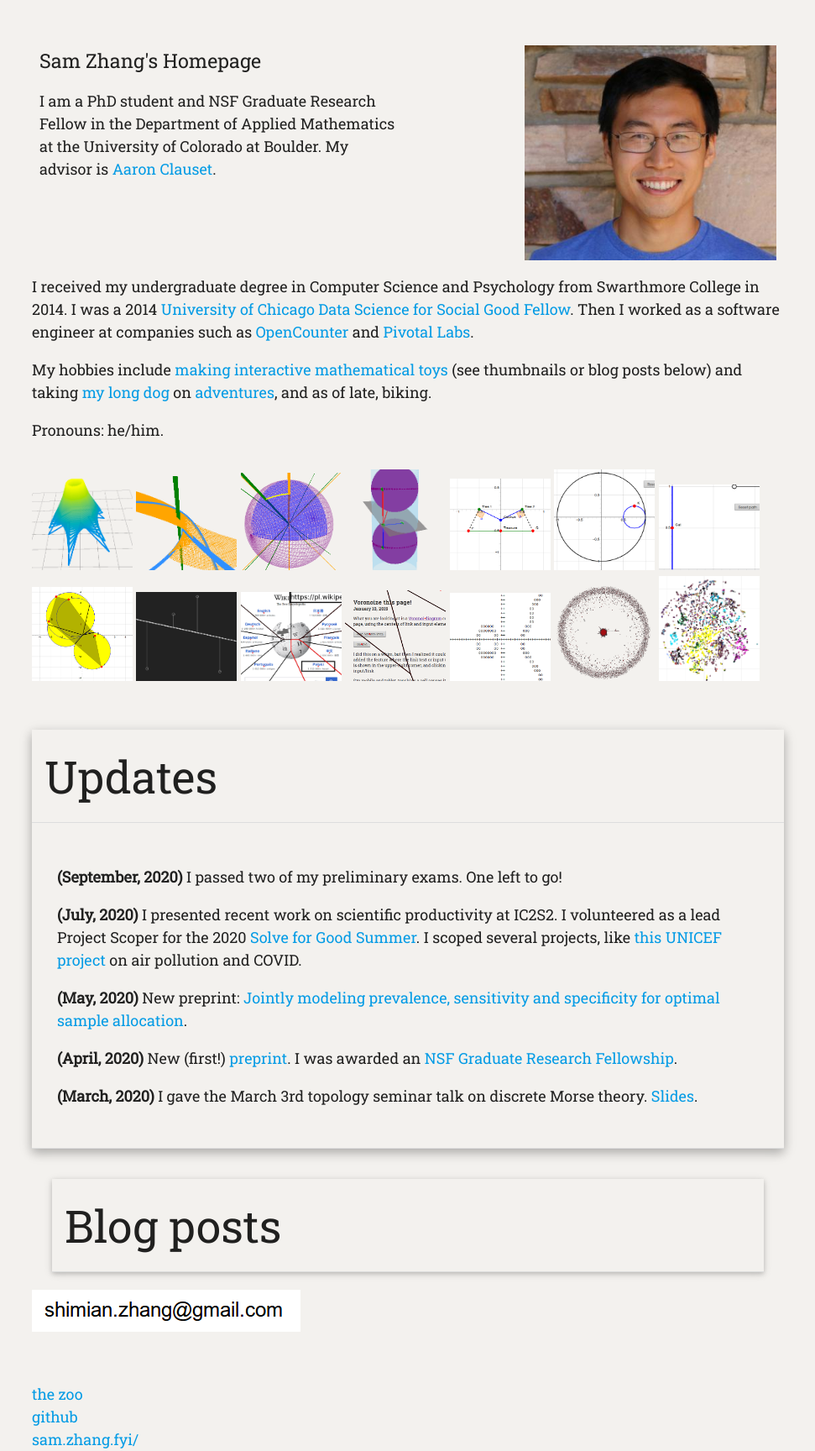
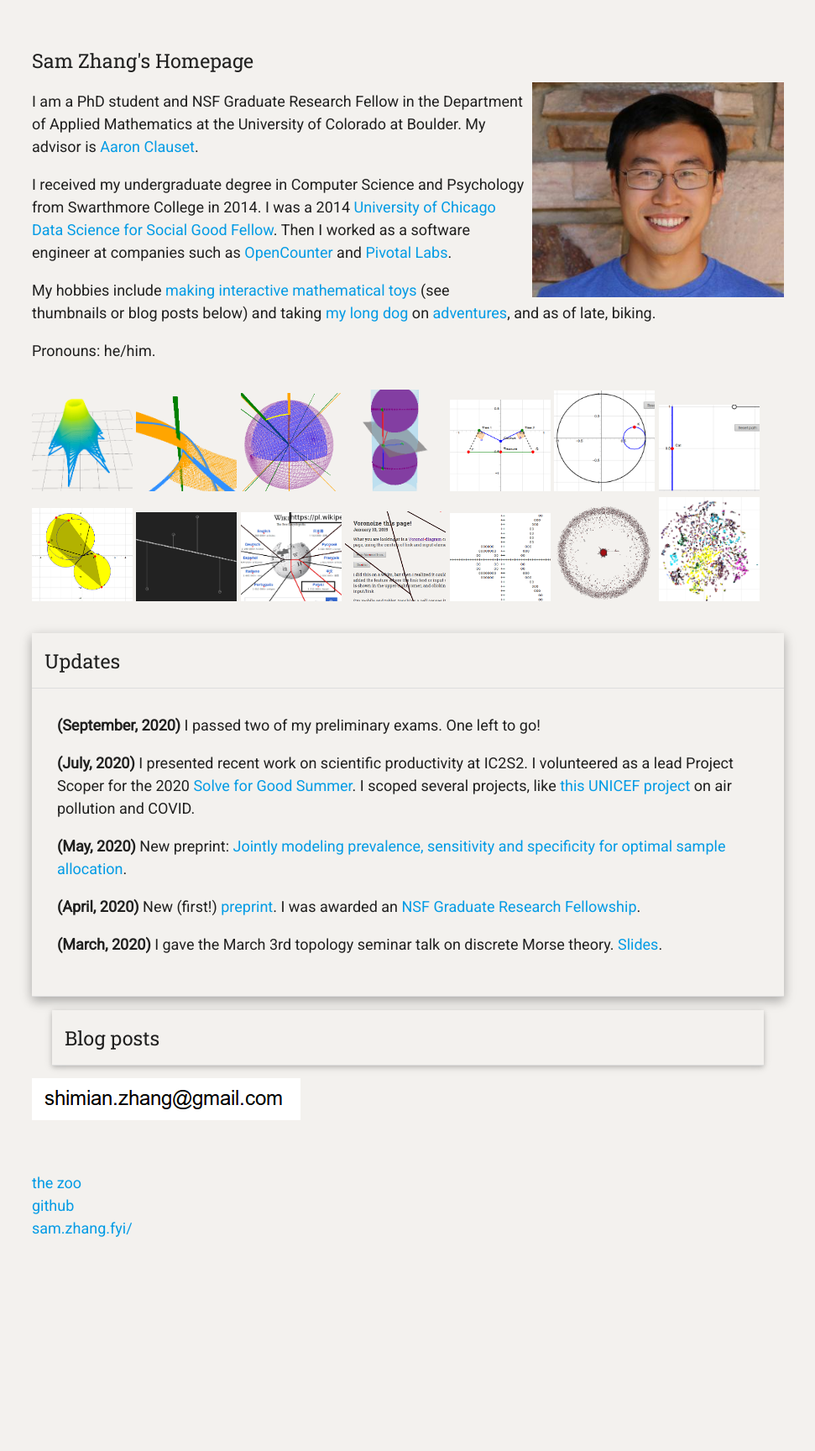
Before and after one commit to samzhang111/samzhang111.github.io, a Jekyll site: the page built from index.html, in a window 1280 px wide. Shown: the whole page at 84% size, without its empty margins (154-1125 px from the left). Built offline with Jekyll 4.4.1, drawn with Linux system fonts in a browser that asks for light colours; after the commit the page ends 1530 px from its top, so only the background shows below that.

Commit message:
styling the website

```diff
--- a/css/site.scss
+++ b/css/site.scss
@@ -2,29 +2,37 @@
 ---
 
 @import url(https://fonts.googleapis.com/css?family=Roboto+Slab);
+@import url(https://fonts.googleapis.com/css?family=Roboto);
 
 html {
-    font-family: 'Roboto Slab';
+    font-family: 'Roboto';
     font-size: 18px;
     color: #333;
     background-color: #f3f1ee;
 }
 
-.name {
+h1, h2, h3, .nametitle, .homelink, .title, .postdate {
+    font-family: 'Roboto Slab';
+}
+
+.nametitle {
     font-size: 1.3em;
 }
 
-.two-column {
-    display: flex;
-    flex-direction: row;
-    flex-wrap: wrap;
-    justify-content: space-between;
-    min-width: 100%;
+#headshot {
+    width: min(300px, 90%);
+    float: right;
+    margin: 0.5em 0 0 0.5em;
 }
 
-.column {
-    flex: 1;
-    margin: 0 0.5em;
+@media (max-width: 480px) {
+    .intro {
+        clear: both;
+    }
+
+    #headshot {
+        float: none;
+    }
 }
 
 .container {
@@ -34,8 +42,8 @@ html {
 }
 
 .site {
-    font-family: 'Roboto Slab';
-    margin: 3em auto;
+    font-family: 'Roboto';
+    margin: 3em auto !important;
     font-size: 18px;
 
 
@@ -81,12 +89,13 @@ html {
 }
 
 .row {
-  display: flex;
   margin-bottom: 0.3rem;
 }
 
 .date {
   min-width: 7rem;
+  margin-right: 0.5em;
+  font-weight: bold;
 }
 
 .tag {
@@ -95,9 +104,6 @@ html {
   margin-right: 1rem;
 }
 
-.title {
-}
-
 .gallery {
     .thumbnail {
         width: 120px;
--- a/index.html
+++ b/index.html
@@ -5,19 +5,14 @@ redirect_from: "/html/about/"
 
 <div class="site">
 
-<div class="two-column">
-    <div class="column">
-        <div class="name">Sam Zhang's Homepage</div>
+        <div class="nametitle">Sam Zhang's Homepage</div>
 
+        <img id="headshot" src="/images/me.jpeg" />
+
+        <div class="intro">
             <p>
             I am a PhD student and NSF Graduate Research Fellow in the Department of Applied Mathematics at the University of Colorado at Boulder. My advisor is <a href="http://tuvalu.santafe.edu/~aaronc/">Aaron Clauset</a>.
 
-    </div>
-
-    <div class="column">
-        <img width="300px" style="float: right;" src="/images/me.jpeg" />
-    </div>
-</div>
 
             <p>
     I received my undergraduate degree in Computer Science and Psychology from Swarthmore College in 2014. I was a 2014 <a href="https://dssgfellowship.org/">University of Chicago Data Science for Social Good Fellow</a>. Then I worked as a software engineer at companies such as <a href="https://opencounter.com/">OpenCounter</a> and <a href="https://pivotal.io/labs">Pivotal Labs</a>.
@@ -28,6 +23,7 @@ My hobbies include <a href="/2018/12/26/ascii-plotting/">making</a> <a href="/20
     <p>
 
     Pronouns: he/him.
+        </div>
 
 <div class="gallery" content>
     <div class="section">
@@ -82,7 +78,7 @@ Pronouns: he/him.
 <div class="vertical-section">
     <ul class="collapsible popout">
       <li class="active">
-          <h2 class="collapsible-header">Updates</h2>
+          <div class="collapsible-header nametitle">Updates</div>
           <div class="collapsible-body">
           <ul>
               <li> <b>(September, 2020)</b> I passed two of my preliminary exams. One left to go!</li>
@@ -98,13 +94,13 @@ Pronouns: he/him.
       </li>
 
       <li>
-        <h2 class="collapsible-header">Blog posts</h2>
+        <div class="collapsible-header nametitle">Blog posts</div>
         <div class="collapsible-body">
             <ul>
             {% for post in site.posts %}
 
             <li class="row">
-                <span class="date">{{ post.date | date_to_string }}</span>
+                <span class="date">({{ post.date | date: "%B, %Y" }})</span>
                 <a class="title" href="{{ post.url }}">{{ post.title }}</a>
             </li>
 
```
Lines whose indentation alone changed are shown as unchanged.
